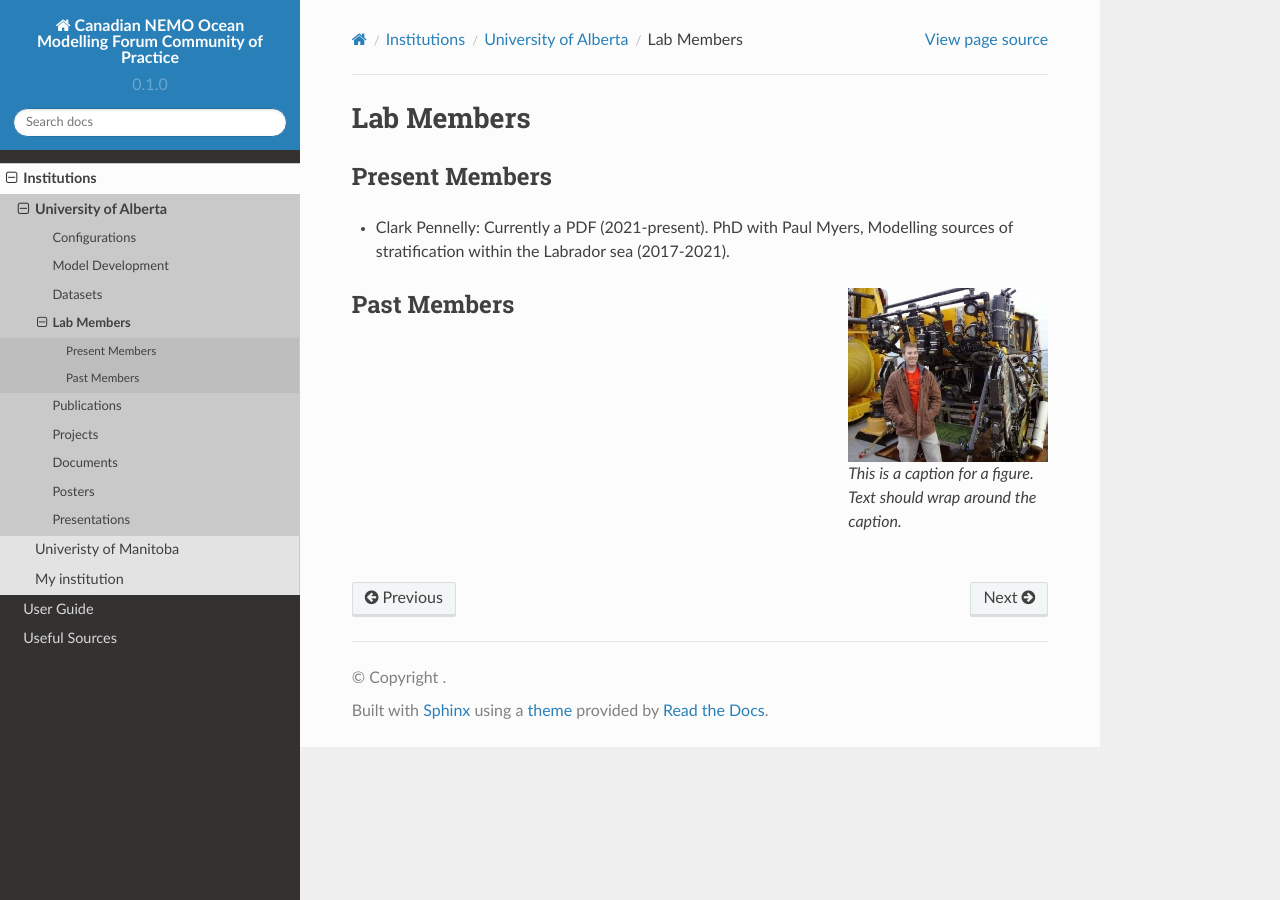
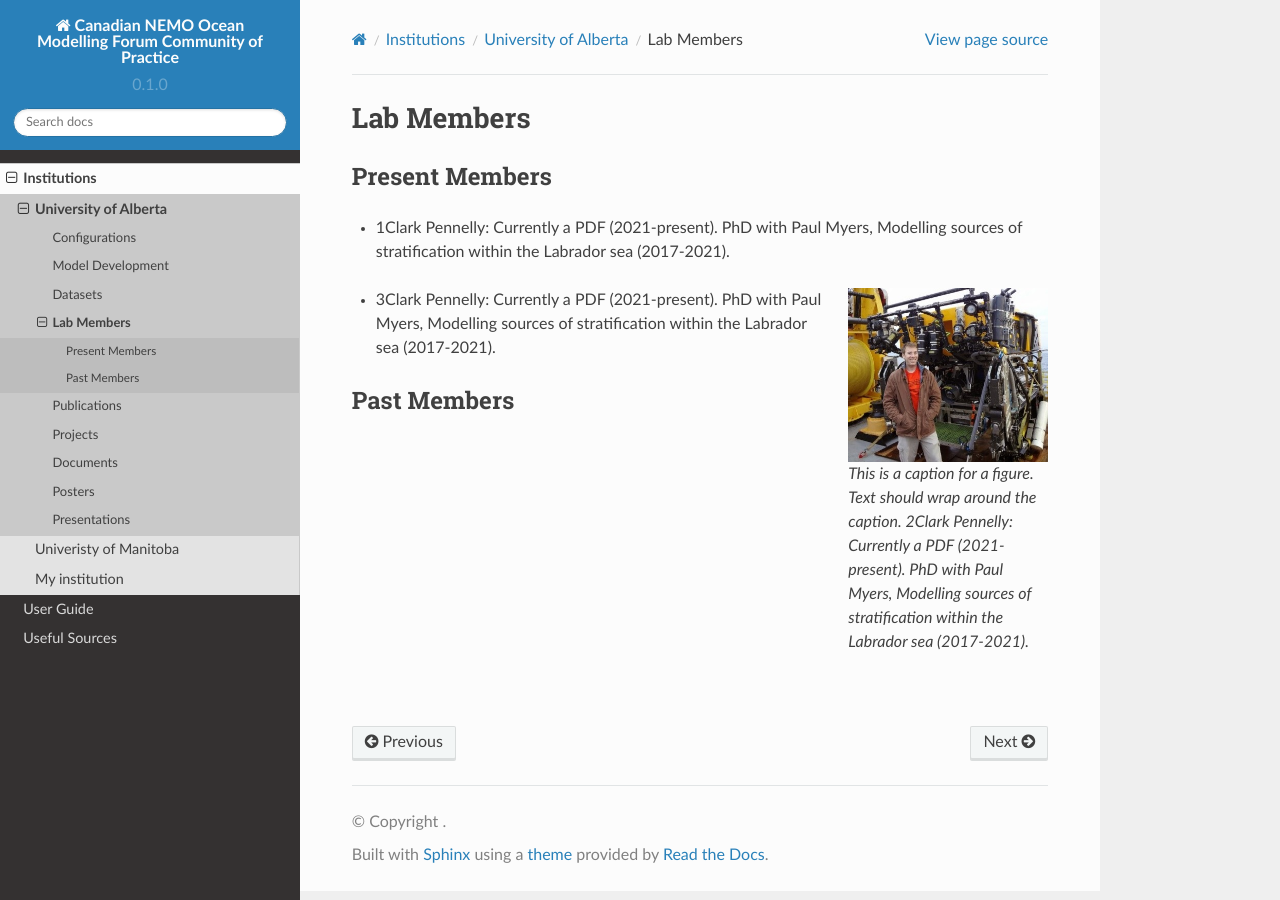
Before and after one commit to UofA-NEMO/Canadian-NEMO-Ocean-Modelling-Forum-Community-of-Practice, a Sphinx documentation site: the page built from docs/Institutions/UofA/Lab_Members/index.rst, in a window 1280 px wide. Built offline with Sphinx 7.4.7 and the Read the Docs theme 2.0.0, drawn with Linux system fonts in a browser that asks for light colours; pages that are not in the unit, such as notebooks, are missing from menus.

Commit message:
Update index.rst

```diff
--- a/docs/Institutions/UofA/Lab_Members/index.rst
+++ b/docs/Institutions/UofA/Lab_Members/index.rst
@@ -5,13 +5,15 @@ Lab Members
 Present Members
 ---------------
 
-* Clark Pennelly: Currently a PDF (2021-present). PhD with Paul Myers, Modelling sources of stratification within the Labrador sea (2017-2021).
+* 1Clark Pennelly: Currently a PDF (2021-present). PhD with Paul Myers, Modelling sources of stratification within the Labrador sea (2017-2021).
 .. figure:: Pennelly_picture.png
     :align: right
     :figwidth: 200px
 
     This is a caption for a figure. Text should wrap around the caption.
+    2Clark Pennelly: Currently a PDF (2021-present). PhD with Paul Myers, Modelling sources of stratification within the Labrador sea (2017-2021).
 
+* 3Clark Pennelly: Currently a PDF (2021-present). PhD with Paul Myers, Modelling sources of stratification within the Labrador sea (2017-2021).
 
 
 
```
